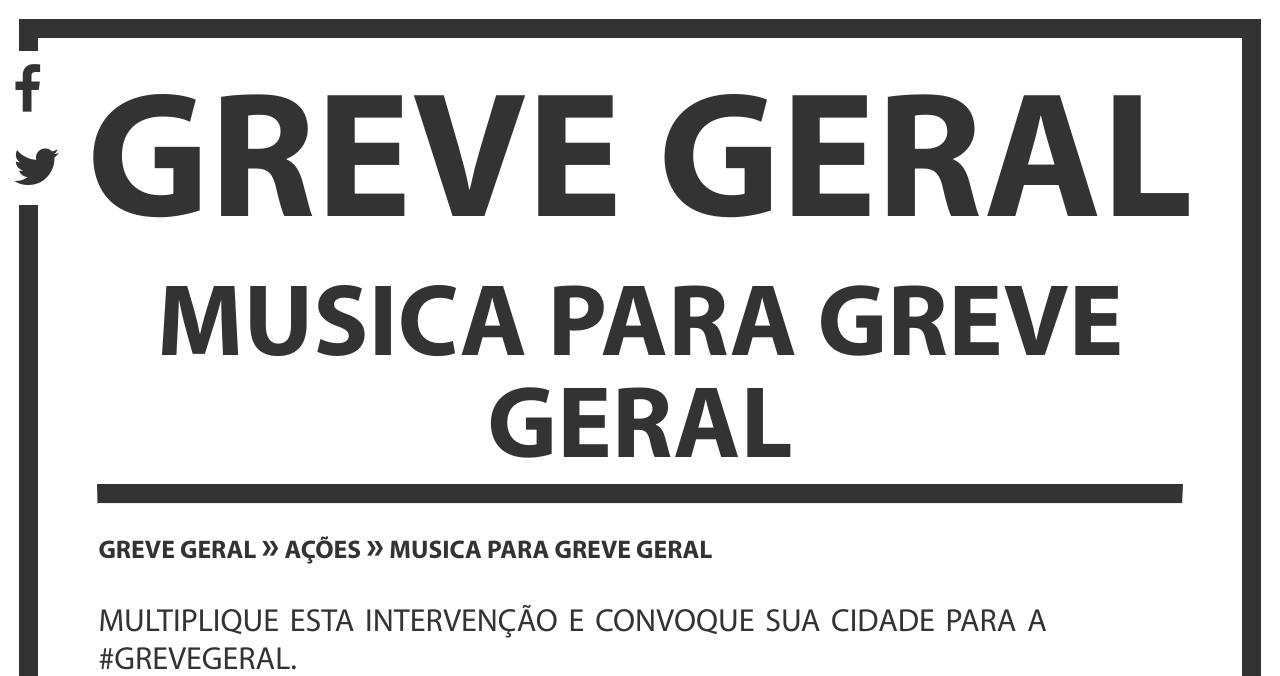
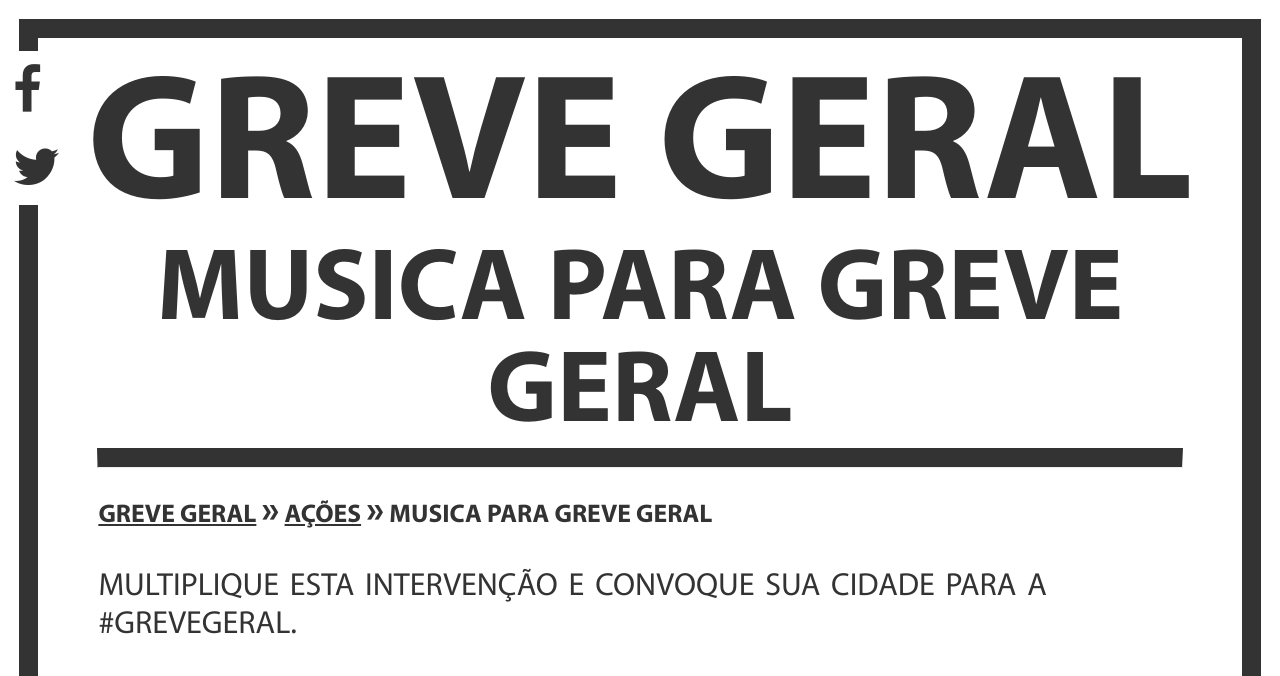
Before and after one commit to LulaLivre/grevegeral.github.io, a Jekyll site: the page built from _posts/2017-04-05-musicas-para-greve.md, in a window 1280 px wide. Shown: the top 676 px of the page. Built offline with Jekyll 4.4.1, drawn with Linux system fonts in a browser that asks for light colours; nearby versions of some CDN libraries; grey boxes are pictures that could not be loaded.

Commit message:
new a tag style

```diff
--- a/_sass/fonts.scss
+++ b/_sass/fonts.scss
@@ -45,7 +45,7 @@ $text-size: 1.1rem;
   }
 
   a {
-    font: bold $text-size $family-sans;
+    font-family: $family-sans;
     font-weight: 900;
     text-decoration: none;
     color: $LINK-COLOR;
@@ -59,6 +59,12 @@ $text-size: 1.1rem;
 
     &:hover {
       color: $LINK-COLOR-HOVER;
+    }
+  }
+
+  p {
+    a {
+      text-decoration: underline;
     }
   }
 
@@ -95,7 +101,7 @@ $text-size: 1.1rem;
     }
   }
 
-  #contact-section {
+  #contact-section, #participants-section {
     h2 {
       font-size: 3.2vw;
       text-align: left;
@@ -118,7 +124,7 @@ $text-size: 1.1rem;
     text-align: left;
   }
 
-  #contact-section a, #contact-section p, #content-section p {
+  #contact-section a, #contact-section p, #content-section p, #participants-section p {
     text-align: left;
     font-size: 2.5vw;
 
@@ -135,6 +141,9 @@ $text-size: 1.1rem;
     .breadcrumbs-separator {
       font-size: 3vw;
     }
+    a {
+      text-decoration: underline;
+    }
   }
 
   #list-container {
--- a/css/main.scss
+++ b/css/main.scss
@@ -135,7 +135,7 @@ hr.section-separator {
   }
 }
 
-#contact-section {
+#contact-section, #participants-section {
   display: block;
   padding: $RESPONSIVE-SPACING 0 0;
   margin: 0 auto;
```
